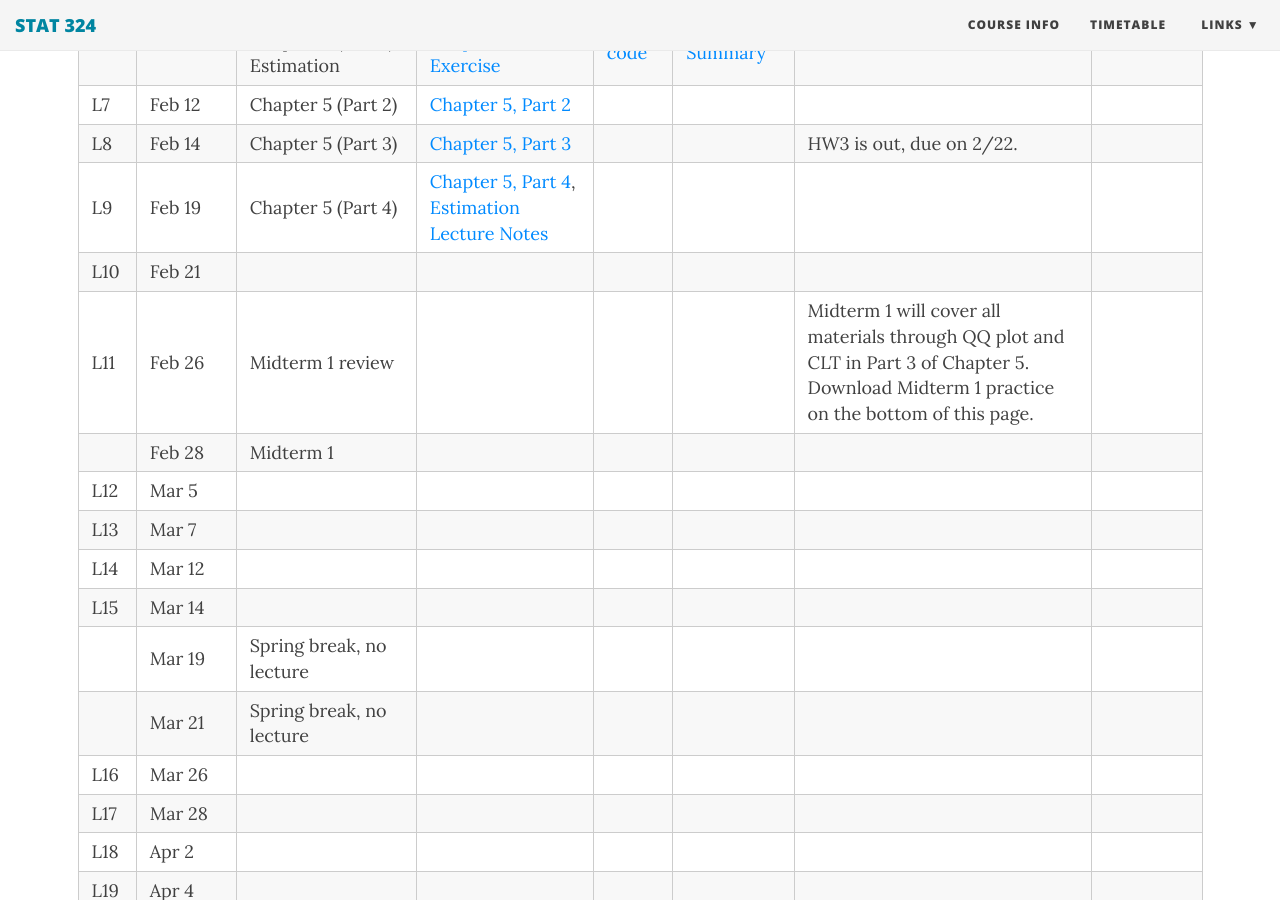
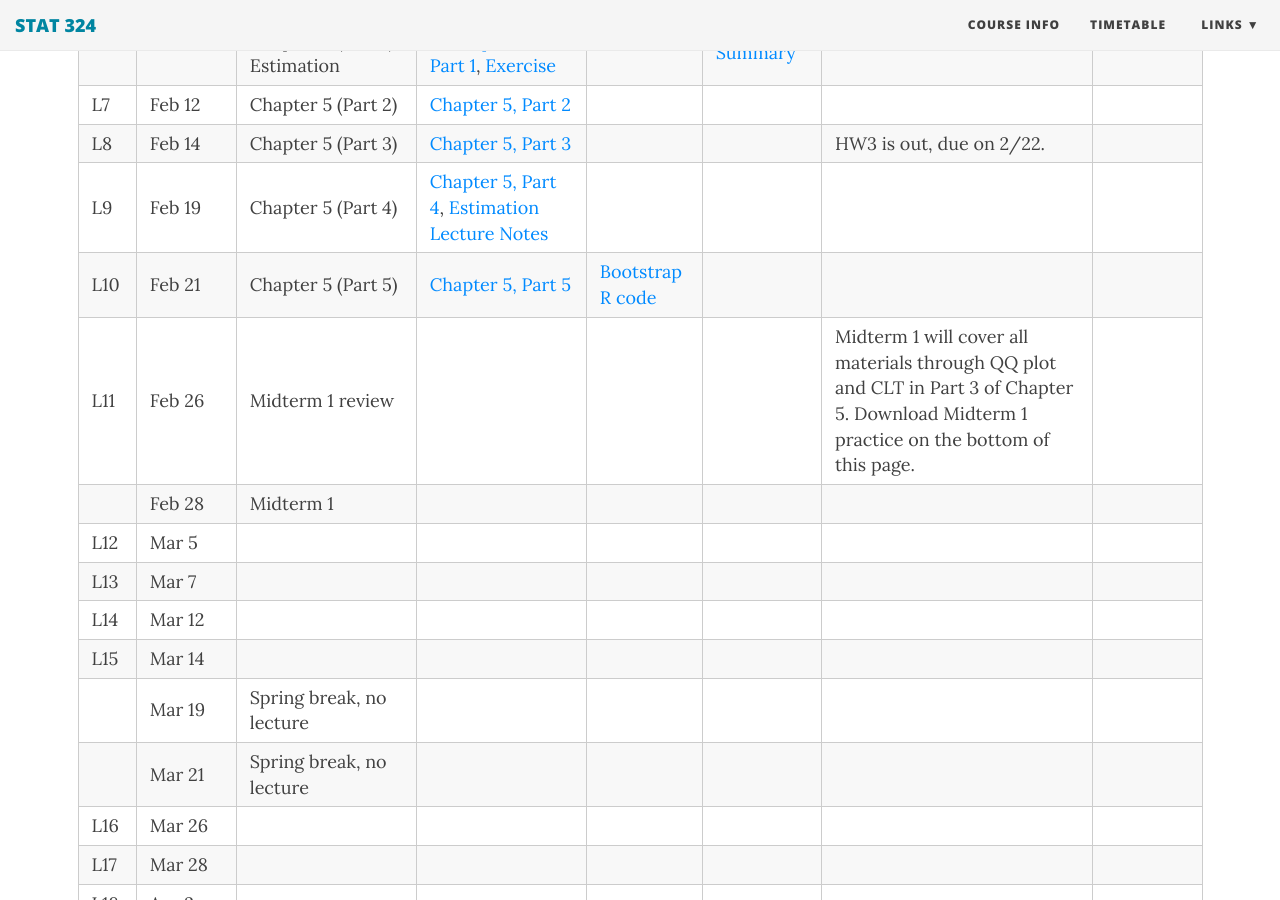
Before and after one commit to duzhewang/stat324, a Jekyll site: the page built from timetable.md, in a window 1280 px wide and 900 px high, scrolled down 691 px. Built offline with Jekyll 4.4.1, drawn with Linux system fonts in a browser that asks for light colours; nearby versions of some CDN libraries.

Commit message:
Update timetable.md

```diff
--- a/timetable.md
+++ b/timetable.md
@@ -17,7 +17,7 @@ css: /css/wide_table.css
 |L7| Feb 12 |Chapter 5 (Part 2) | [Chapter 5, Part 2](https://github.com/dzwang91/stat324/raw/gh-pages/lectures/chapter5-2.pdf) |    |    |    |      |
 |L8| Feb 14 | Chapter 5 (Part 3)| [Chapter 5, Part 3](https://github.com/dzwang91/stat324/raw/gh-pages/lectures/chapter5-3.pdf)    |    |    |  HW3 is out, due on 2/22.    |
 |L9| Feb 19 | Chapter 5 (Part 4) | [Chapter 5, Part 4](https://github.com/dzwang91/stat324/raw/gh-pages/lectures/chapter5-4.pdf), [Estimation Lecture Notes](https://github.com/dzwang91/stat324/raw/gh-pages/lectures/Estimation.pdf)  |    |  |      |   |
-|L10| Feb 21 | |  |  |    |       |      |
+|L10| Feb 21 |Chapter 5 (Part 5) |[Chapter 5, Part 5](https://github.com/dzwang91/stat324/raw/gh-pages/lectures/chapter5-5.pdf)|[Bootstrap R code](https://github.com/dzwang91/stat324/raw/gh-pages/R/Bootstrap.R) |    |       |      |
 |L11| Feb 26 | Midterm 1 review |    |     |       |  Midterm 1 will cover all materials through QQ plot and CLT in Part 3 of Chapter 5. Download Midterm 1 practice on the bottom of this page. |   |
 |  | Feb 28 | Midterm 1 |    |   |    |      |      |
 |L12| Mar 5 |  |   |  |     |      |
```
